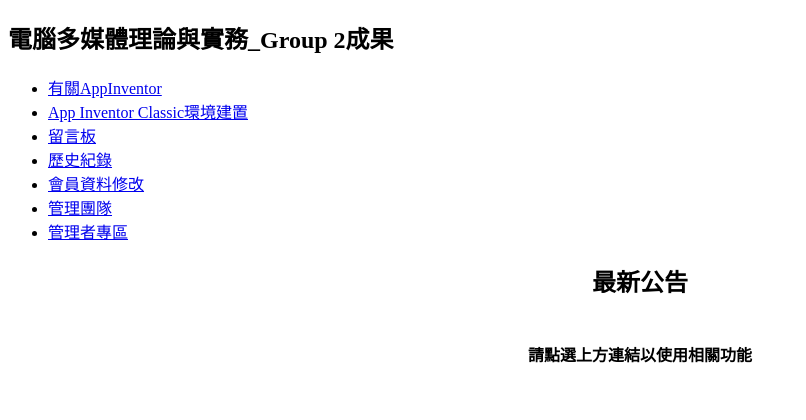
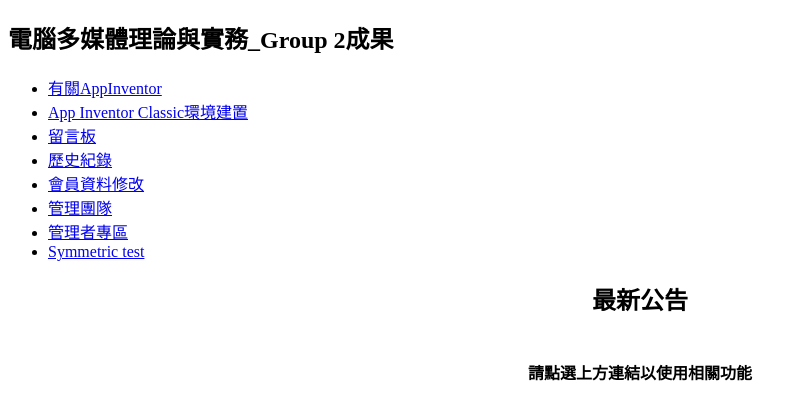
Before and after one commit to NTUEGROUP2/Group2, a PHP site: page / in a window 1280 px wide. Shown: the top 420 px of the page, without its empty margins (0-806 px from the left). Run offline with PHP 8.4, Linux system fonts and the light colour scheme.

Commit message:
Sym test

```diff
--- a/index.php
+++ b/index.php
@@ -20,6 +20,7 @@
 		<li><a href="login.php">會員資料修改</a></li>
 		<li><a href="group.php">管理團隊</a></li>
 		<li><a href="manager_login.php">管理者專區</a></li>
+		<li><a href="reading.php">Symmetric test</a></li>
 	</ul>
 </div>
 <div id="CONTENT" >
```
